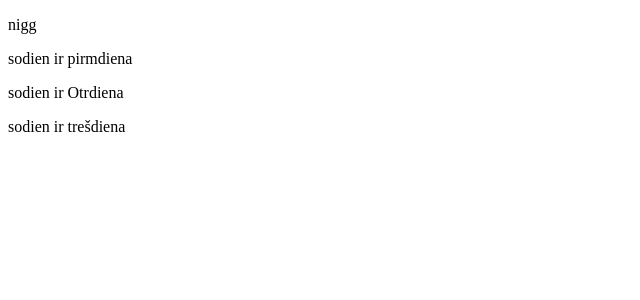
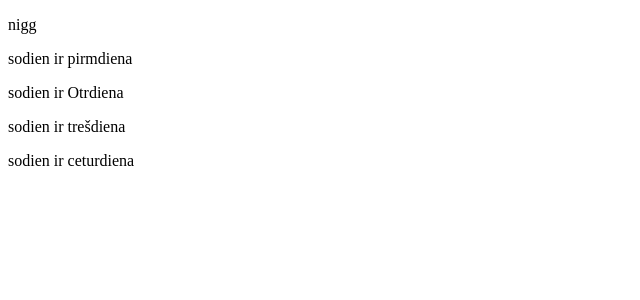
Before and after one commit to eaterz/stundu-saraksts, a React (Vite) app: page / in a window 1280 px wide. Shown: the top 300 px of the page, without its empty margins (0-640 px from the left). Built offline with nearby package versions, Linux system fonts and the light colour scheme.

Commit message:
izmaiņas

```diff
--- a/src/App.jsx
+++ b/src/App.jsx
@@ -7,6 +7,7 @@ function App() {
       <Day nosaukums="pirmdiena" />
       <Day nosaukums="Otrdiena" />
       <Day nosaukums="trešdiena" />
+      <Day nosaukums="ceturdiena" />
     </>
   );
 }
```
